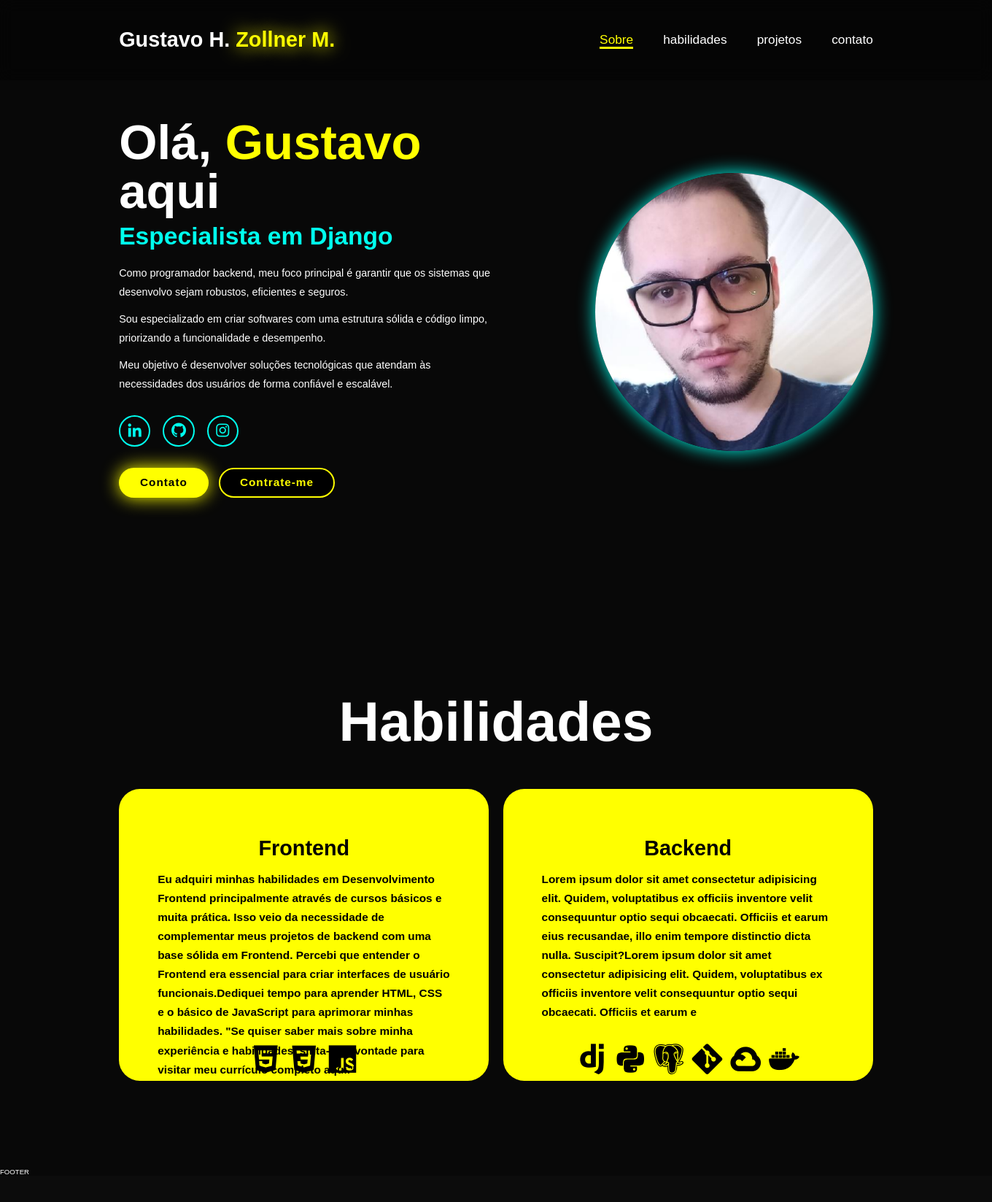
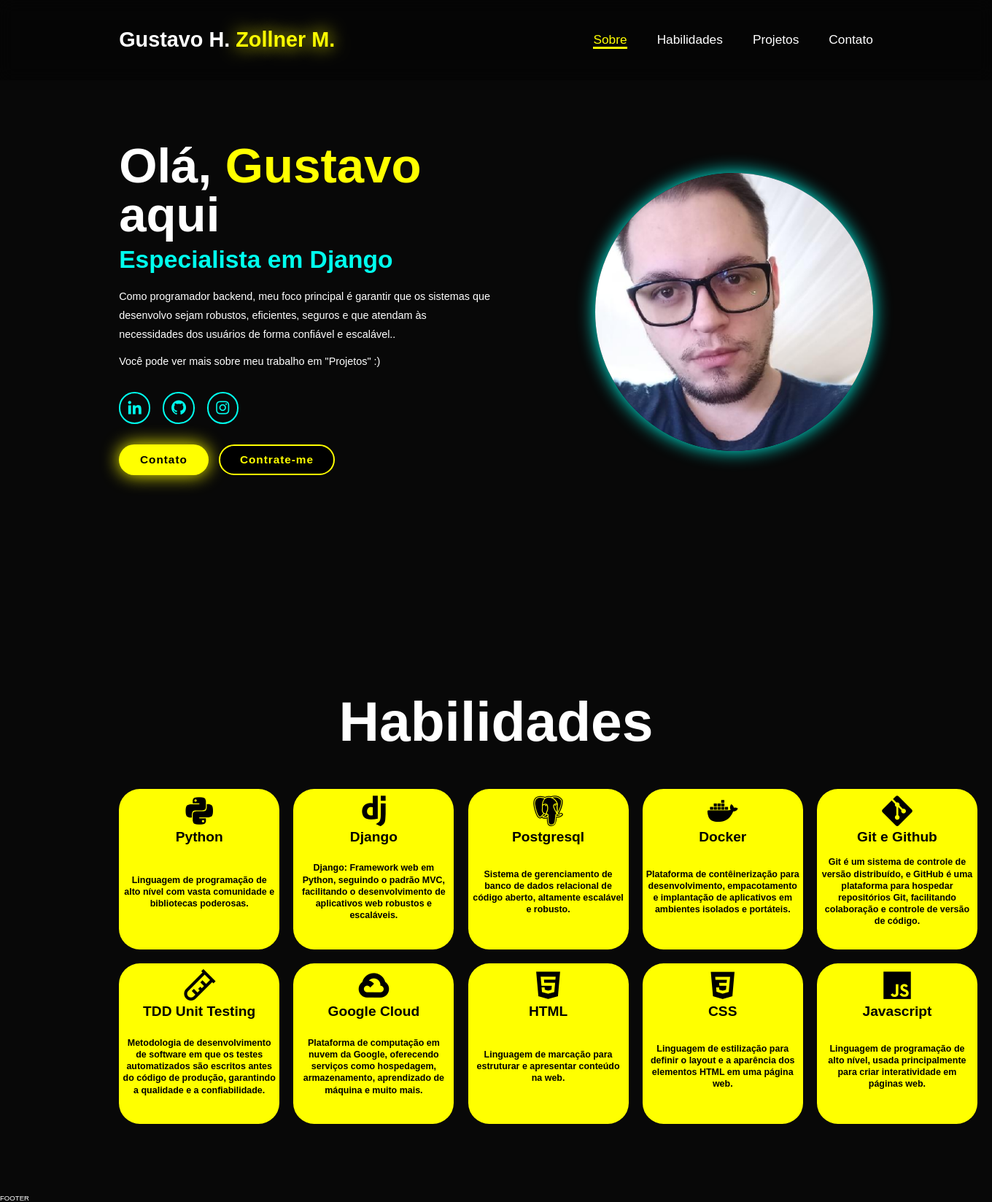
Before and after one commit to GustavOxys/portfolio, a Django app: page / in a window 1360 px wide. Shown: the whole page at 73% size. Before the commit the page ends 1609 px from the top, so only its background shows below. Run offline with Django 5.2, Linux system fonts and the light colour scheme.

Commit message:
cria dados estáticos nos htmls e muda CSS em habilidades mudando para cada ferramenta especifica

```diff
--- a/base_static/global/css/style.css
+++ b/base_static/global/css/style.css
@@ -263,18 +263,24 @@ span{
 }
 .habilidades-container{
     display: grid;
-    grid-template-columns: repeat(2,1fr);
+    grid-template-columns: repeat(5,1fr);
     align-items: center;
     gap: 2rem;
 }
 .habilidade-box{
     background-color: var(--main-color);
+    display: flex;
     color: black;
-    height: 400px;
+    height: 220px;
+    width: 220px;
     border-radius: 3rem;
     border: 5px solid transparent;
     cursor: pointer;
     transition: 0.4s ease-in-out;
+}
+
+.main-color{
+    color: var(--main-color);
 }
 .habilidade-box:hover{
     background: white;
@@ -289,25 +295,26 @@ span{
     max-height: 200px;
     justify-content: left;
     align-items: center;
-    padding: 5rem 5rem;
+
 }
 
 
 .habilidade-info h4{
-    font-size: 3rem;
+    font-size: 2rem;
     font-weight: 800;
-    line-height: 2;
-    margin-top: 0;
+
+
 }
 .habilidade-info i{
     font-size: 50px;
-    margin-top: 14rem;
+
 
 }
 .habilidade-info p{
-    font-size: 1.6rem;
-    font-weight: 600;
-    max-height: 100px;
-    line-height: 1.7;
+    font-size: 1.3rem;
+    font-weight: 800;
+
+    line-height: 1.3;
     margin: auto;
+    text-align: center;
 }
--- a/base_templates/global/partials/_header.html
+++ b/base_templates/global/partials/_header.html
@@ -6,8 +6,8 @@
 
     <nav class="navbar">
         <a href="#sobre" class="active">Sobre</a>
-        <a href="#habilidades" >habilidades</a>
-        <a href="#projetos">projetos</a>
-        <a href="#contato">contato</a>
+        <a href="#habilidades" >Habilidades</a>
+        <a href="#projetos">Projetos</a>
+        <a href="#contato">Contato</a>
     </nav>
 </header>
--- a/portfolio/templates/portfolio/index.html
+++ b/portfolio/templates/portfolio/index.html
@@ -9,16 +9,10 @@
             <h3 class="text-animation"><span></span></h3>
 
             <p>Como programador backend, meu foco principal é garantir que os sistemas que
-                desenvolvo sejam robustos,
-                eficientes e seguros.</p>
-            <br>
-
-            <p>Sou especializado em criar softwares com uma estrutura sólida e código limpo,
-                priorizando a funcionalidade e desempenho.</p>
-            <br>
-            <p>Meu objetivo é desenvolver soluções tecnológicas que atendam
-                às necessidades dos usuários de forma confiável e escalável.</p>
-
+                desenvolvo sejam robustos, eficientes, seguros e que atendam às necessidades
+                 dos usuários de forma confiável e escalável..</p>
+                 <br>
+            <p>Você pode ver mais sobre meu trabalho em "Projetos" :)</p>
 
             <div class="social-icons">
                 <a href="#"><i class='bx bxl-linkedin' ></i></a>
@@ -40,54 +34,89 @@
     <section class="Habilidades" id="habilidades">
         <h2 class="heading">Habilidades</h2>
 
+
+
         <div class="habilidades-container">
             <div class="habilidade-box">
                 <div class="habilidade-info">
-
-                    <h4>Frontend</h4>
-                    <p>Eu adquiri minhas habilidades em Desenvolvimento Frontend principalmente através
-                        de cursos básicos e muita prática. Isso veio da necessidade de complementar meus
-                        projetos de backend com uma base sólida em Frontend.
-
-                        Percebi que entender o Frontend era essencial para criar interfaces
-                        de usuário funcionais.Dediquei tempo para aprender HTML,
-                        CSS e o básico de JavaScript
-                        para aprimorar minhas habilidades.
-
-                        "Se quiser saber mais sobre minha experiência e habilidades,
-                         sinta-se à vontade para visitar meu currículo completo aqui."
-                    </p>
-                    <div>
-                        <i class='bx bxl-html5'></i>
-                        <i class='bx bxl-css3' ></i>
-                        <i class='bx bxl-javascript' ></i>
-                    </div>
+                    <i class='bx bxl-python'></i>
+                    <h4>Python</h4>
+                    <p>Linguagem de programação de alto nível com vasta comunidade e bibliotecas poderosas.</p>
                 </div>
             </div>
             <div class="habilidade-box">
                 <div class="habilidade-info">
-
-                    <h4>Backend</h4>
-                    <p>Lorem ipsum dolor sit amet consectetur
-                        adipisicing elit. Quidem, voluptatibus
-                        ex officiis inventore velit consequuntur
-                        optio sequi obcaecati. Officiis et earum
-                        eius recusandae, illo enim tempore
-                        distinctio dicta nulla. Suscipit?Lorem ipsum dolor sit amet consectetur
-                        adipisicing elit. Quidem, voluptatibus
-                        ex officiis inventore velit consequuntur
-                        optio sequi obcaecati. Officiis et earum
-                        e</p>
-                    <div>
-                        <i class='bx bxl-django' ></i>
-                        <i class='bx bxl-python'></i>
-                        <i class='bx bxl-postgresql' ></i>
-                        <i class='bx bxl-git'></i>
-                        <i class='bx bxl-google-cloud'></i>
-                        <i class='bx bxl-docker'></i>
-                    </div>
+                    <i class='bx bxl-django'></i>
+                    <h4>Django</h4>
+                    <p>Django: Framework web em Python, seguindo o padrão MVC,
+                    facilitando o desenvolvimento de aplicativos web robustos e escaláveis.</p>
                 </div>
             </div>
+            <div class="habilidade-box">
+                <div class="habilidade-info">
+                    <i class='bx bxl-postgresql' ></i>
+                    <h4>Postgresql</h4>
+                    <p>Sistema de gerenciamento de banco de dados relacional
+                    de código aberto, altamente escalável e robusto.</p>
+                </div>
+            </div>
+            <div class="habilidade-box">
+                <div class="habilidade-info">
+                    <i class='bx bxl-docker'></i>
+                    <h4>Docker</h4>
+                    <p>Plataforma de contêinerização para desenvolvimento,
+                    empacotamento e implantação de aplicativos em ambientes isolados e portáteis.</p>
+                </div>
+            </div>
+            <div class="habilidade-box">
+                <div class="habilidade-info">
+                    <i class='bx bxl-git'></i>
+                    <h4>Git e Github</h4>
+                    <p>Git é um sistema de controle de versão distribuído,
+                    e GitHub é uma plataforma para hospedar repositórios Git,
+                    facilitando colaboração e controle de versão de código.</p>
+                </div>
+            </div>
+            <div class="habilidade-box">
+                <div class="habilidade-info">
+                    <i class='bx bx-test-tube' ></i>
+                    <h4>TDD Unit Testing</h4>
+                    <p>Metodologia de desenvolvimento de software em que os testes automatizados são
+                    escritos antes do código de produção, garantindo a qualidade e a confiabilidade.</p>
+                </div>
+            </div>
+            <div class="habilidade-box">
+                <div class="habilidade-info">
+                    <i class='bx bxl-google-cloud'></i>
+                    <h4>Google Cloud</h4>
+                    <p>Plataforma de computação em nuvem da Google,
+                    oferecendo serviços como hospedagem, armazenamento, aprendizado de máquina e muito mais.</p>
+                </div>
+            </div>
+            <div class="habilidade-box ">
+                <div class="habilidade-info">
+                    <i class='bx bxl-html5'></i>
+                    <h4>HTML</h4>
+                    <p>Linguagem de marcação para estruturar e apresentar conteúdo na web.</p>
+                </div>
+            </div>
+            <div class="habilidade-box ">
+                <div class="habilidade-info">
+                    <i class='bx bxl-css3' ></i>
+                    <h4>CSS</h4>
+                    <p>Linguagem de estilização para definir o layout e a aparência dos elementos HTML
+                    em uma página web.</p>
+                </div>
+            </div>
+            <div class="habilidade-box ">
+                <div class="habilidade-info">
+                    <i class='bx bxl-javascript' ></i>
+                    <h4>Javascript</h4>
+                    <p>Linguagem de programação de alto nível, usada principalmente para criar
+                    interatividade em páginas web.</p>
+                </div>
+            </div>
+
         </div>
     </section>
 {% endblock %}
```
